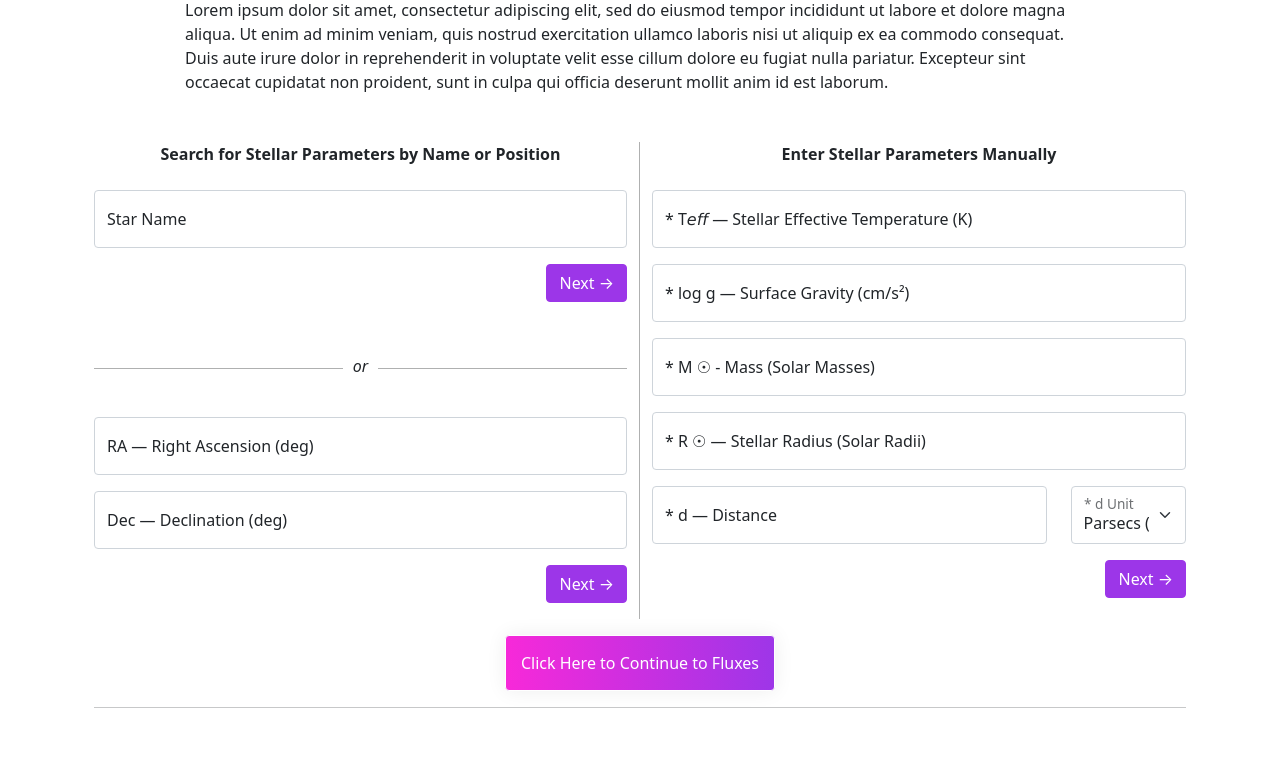
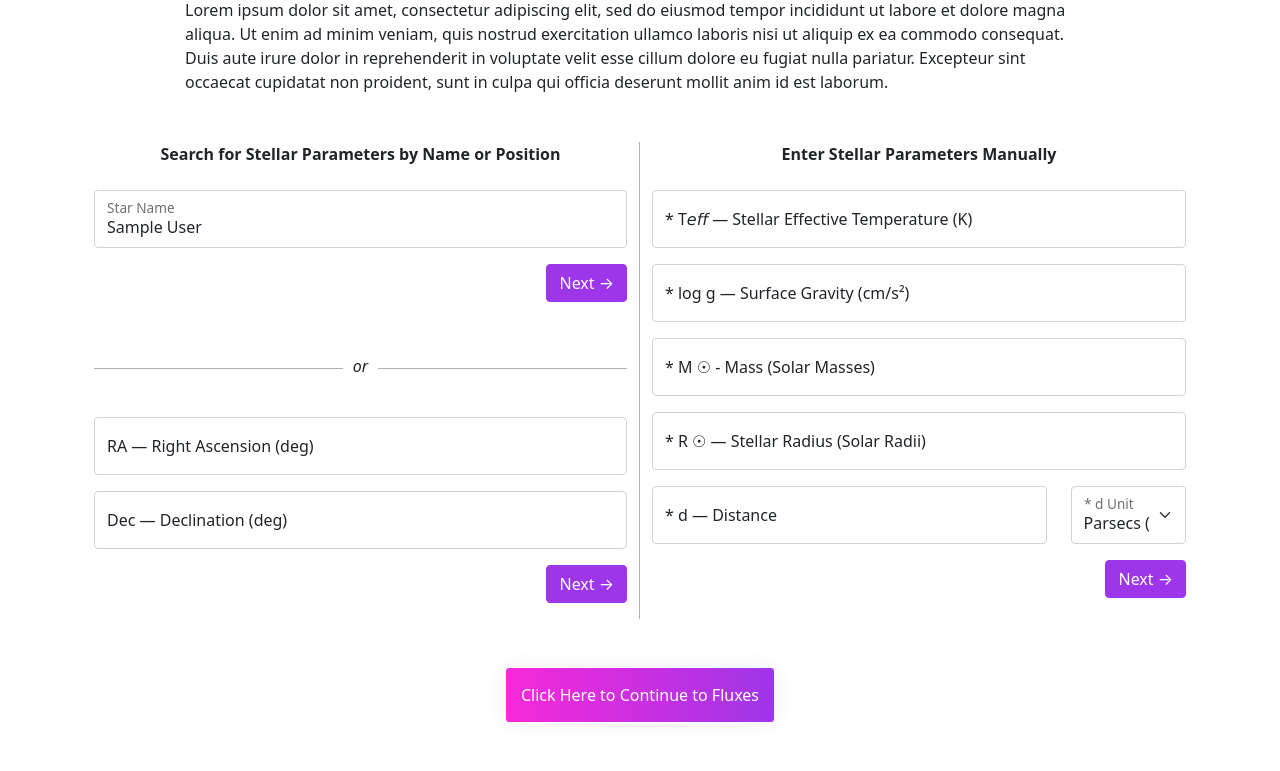
Before and after one commit to maliabarker/euv-spectra-site, a Flask app: page / in a window 1280 px wide. Shown: the part 203-974 px from the top of the page. Before the commit the page ends 911 px from the top, so only its background shows below. Run offline with Flask 2, Linux system fonts and the light colour scheme; the visitor is signed in with stand-in values (Sample User, id 1).

Commit message:
[edit, add] completed front end for fluxes, JS function to populate fields that match session variables, bug with JS function in which user can't choose new values once fields are populated

```diff
--- a/euv_spectra_app/main/forms.py
+++ b/euv_spectra_app/main/forms.py
@@ -1,25 +1,25 @@
 from cgitb import text
 from typing import Optional
 from flask_wtf import FlaskForm
-from wtforms import StringField, SelectField, SubmitField, IntegerField, validators, RadioField, widgets
+from wtforms import StringField, SelectField, SubmitField, DecimalField, validators, RadioField, widgets
 from wtforms.validators import DataRequired, Length
 
 class StarForm(FlaskForm):
-    teff = IntegerField('T𝘦𝘧𝘧 — Stellar Effective Temperature (K)', validators=[DataRequired()])
-    logg = IntegerField('log g — Surface Gravity (cm/s²)', validators=[DataRequired()])
-    mass = IntegerField('M ☉ - Mass (Solar Masses)', validators=[DataRequired()])
-    stell_rad = IntegerField('R ☉ — Stellar Radius (Solar Radii)', validators=[DataRequired()])
-    dist = IntegerField('d — Distance', validators=[DataRequired()])
+    teff = DecimalField('T𝘦𝘧𝘧 — Stellar Effective Temperature (K)', validators=[DataRequired()])
+    logg = DecimalField('log g — Surface Gravity (cm/s²)', validators=[DataRequired()])
+    mass = DecimalField('M ☉ - Mass (Solar Masses)', validators=[DataRequired()])
+    stell_rad = DecimalField('R ☉ — Stellar Radius (Solar Radii)', validators=[DataRequired()])
+    dist = DecimalField('d — Distance', validators=[DataRequired()])
     dist_unit = SelectField('d Unit', validators=[DataRequired()], choices=[('pc', 'Parsecs (pc)'), ('mas', 'Milliarcseconds (mas)')])
     submit = SubmitField('Next →')
 
 class StarNameForm(FlaskForm):
-    name = StringField('Star Name', validators=[DataRequired()])
+    star_name = StringField('Star Name', validators=[DataRequired()])
     submit = SubmitField('Next →')
 
 class PositionForm(FlaskForm):
-    ra = IntegerField('RA — Right Ascension (deg)', validators=[DataRequired()])
-    dec = IntegerField('Dec — Declination (deg)', validators=[DataRequired()])
+    ra = DecimalField('RA — Right Ascension (deg)', validators=[DataRequired()])
+    dec = DecimalField('Dec — Declination (deg)', validators=[DataRequired()])
     submit = SubmitField('Next →')
 
 class StarNameParametersForm(FlaskForm):
@@ -32,8 +32,8 @@ class StarNameParametersForm(FlaskForm):
     submit = SubmitField('Next →')
 
 class FluxForm(FlaskForm):
-    fuv = IntegerField('FUV — Far Ultraviolet Spectra (μJy)', validators=[validators.Optional()])
+    fuv = DecimalField('FUV — Far Ultraviolet Spectra (μJy)', validators=[validators.Optional()])
     fuv_flag = RadioField('FUV Flag', validators=[validators.Optional()], choices=[('null', 'Not Detected'), ('upper_limit', 'Upper Limit')])
-    nuv = IntegerField('NUV — Near Ultraviolet Spectra (μJy)', validators=[validators.Optional()])
+    nuv = DecimalField('NUV — Near Ultraviolet Spectra (μJy)', validators=[validators.Optional()])
     nuv_flag = RadioField('NUV Flag', validators=[validators.Optional()], choices=[('null', 'Not Detected'), ('upper_limit', 'Upper Limit')])
     submit = SubmitField('Next →')
--- a/euv_spectra_app/main/routes.py
+++ b/euv_spectra_app/main/routes.py
@@ -183,11 +183,16 @@ def search_vizier(search_input):
 
 @main.route('/', methods=['GET', 'POST'])
 def homepage():
+    #session.clear()
+    print(session)
 
     parameter_form = StarForm()
     name_form = StarNameForm()
     position_form = PositionForm()
     flux_form = FluxForm()
+
+    # name_form.populate_obj(session)
+    # parameter_form.populate_obj(session)
 
     if request.method == 'POST':
         print('————————POSTING...————————')
@@ -213,7 +218,7 @@ def homepage():
 
         elif name_form.validate_on_submit():
             # store name data in session
-            session["star_name"] = name_form.name.data
+            session["star_name"] = name_form.star_name.data
             star_name = session['star_name']
             print(f'name form validated with star: {star_name}')
 
@@ -258,12 +263,14 @@ def homepage():
             form_data = request.form
             for key in form_data:
                 # ignoring all manual parameters, submit, csrf token, and catalog names
+                # to_ignore = ['manual', 'submit', 'csrf_token', 'catalog_name']
+                # print(bool([ele for ele in ['manual', 'submit', 'csrf_token', 'catalog_name'] if(ele in key)]))
+
                 if 'manual' not in key and 'submit' not in key and 'csrf_token' not in key and 'catalog_name' not in key:
-                    # print ('form key '+key+" "+form_data[key])
+                    print ('form key '+key+" "+form_data[key])
                     session[key] = form_data[key]
 
             print(session)
-            #return render_template('home.html', parameter_form=parameter_form, name_form=name_form, position_form=position_form, show_modal=False)
             return redirect(url_for('main.homepage'))
 
     return render_template('home.html', parameter_form=parameter_form, name_form=name_form, position_form=position_form, flux_form=flux_form, show_modal=False)
--- a/euv_spectra_app/templates/home.html
+++ b/euv_spectra_app/templates/home.html
@@ -3,7 +3,7 @@
 {% block title %}{% endblock %}
 {% block content %}
 
-    <div class="container">
+    <div class="container" onload="checkSession()">
 
         <div id="overlay">
             <div class="d-flex justify-content-center">
@@ -31,8 +31,8 @@
                     <fieldset>
                         {{ name_form.csrf_token }}
                         <div class="form-floating mb-3">
-                            {{ name_form.name(class="form-control", placeholder="Star Name") }}
-                            {{ name_form.name.label }}
+                            {{ name_form.star_name(class="form-control", placeholder="Star Name") }}
+                            {{ name_form.star_name.label }}
                         </div>
                         <div class="d-flex justify-content-end">
                             {{ name_form.submit(class="btn btn-primary mb-3", for="name-form", onclick="displayLoading();") }}
@@ -272,53 +272,98 @@
 
         </div>
 
-        <div class="text-center mt-3">
+        <div class="text-center my-5">
             <button class="btn btn-primary" id="flux-continue-btn">Click Here to Continue to Fluxes</button>
         </div>
 
-        <hr>
+        <!-- <hr> -->
 
         <div id="flux-container">
+
             {% if (session.teff and session.logg and session.mass and session.stell_rad and session.dist) %}
+                <div class="row">
+
+
+                    <div class="col-sm-6" id="home-left-col">
+                        <p class="text-center mb-4 mt-2"><b>Search GALEX for Flux Values</b></p>
+                        <!--—————————NAME FORM——————————-->
+                        <form action='/' method='POST' id="name-form">
+                            <fieldset>
+                                {{ name_form.csrf_token }}
+                                <div class="form-floating mb-3">
+                                    {{ name_form.star_name(class="form-control", placeholder="Star Name") }}
+                                    {{ name_form.star_name.label }}
+                                </div>
+                                <div class="d-flex justify-content-end">
+                                    {{ name_form.submit(class="btn btn-primary mb-3", for="name-form", onclick="displayLoading();") }}
+                                </div>
+                            </fieldset>
+                        </form>
+
+                        <p id="home-or" class="mb-3"><span>or</span></p>
+
+                        <!--—————————POSITION FORM——————————-->
+                        <form action="/" method="POST" id="position-form">
+                            <fieldset>
+                                {{ position_form.csrf_token }}
+                                <div class="form-floating mb-3">
+                                    {{ position_form.ra(class="form-control", placeholder="RA") }}
+                                    {{ position_form.ra.label }}
+                                </div>
+                                <div class="form-floating mb-3">
+                                    {{ position_form.dec(class="form-control", placeholder="dec") }}
+                                    {{ position_form.dec.label }}
+                                </div>
+                                <div class="d-flex justify-content-end">
+                                    {{ position_form.submit(class="btn btn-primary mb-3", for="position-form", onclick="displayLoading();") }}
+                                </div>
+                            </fieldset>
+                        </form>
+                    </div>
+
+
+                    <div class="col-sm-6">
+                        <p class="text-center mb-4 mt-2"><b>Enter FUV & NUV Fluxes Manually</b></p>
                         <form id="flux-form" action="/" method="POST">
                             <fieldset>
                                 {{ flux_form.csrf_token }}
-                        <div class="row mt-2">
-                            <div class="col-sm-9">
-                                <div class="form-floating mb-3">
+
+                                <div class="form-floating mb-2">
                                     {{ flux_form.fuv(class="form-control", placeholder="FUV — Far Ultraviolet Spectra in Microjanskys (mjy)") }}
                                     {{ flux_form.fuv.label }}
                                 </div>
+                                <div id="fuv-flags-container" class="text-center">
+                                    <span class="me-3">FUV Flags:</span>
+                                    {% for subfield in flux_form.fuv_flag %}
+                                        <div class="form-check form-check-inline my-4">
+                                            {{ subfield(class="form-check-input") }}
+                                            {{ subfield.label(class="form-check-label") }}
                                         </div>
-                            <div class="col-sm-3">
-                                <div class="form-floating mb-3">
-                                    {{ flux_form.fuv_flag(class="form-select") }}
-                                    <label for="floatingSelect">Specify</label>
-                                </div>
-                            </div>
+                                    {% endfor %}
                                 </div>
 
-                        <div class="row">
-                            <div class="col-sm-9">
-                                <div class="form-floating mb-3">
+                                <div class="form-floating mb-2">
                                     {{ flux_form.nuv(class="form-control", placeholder="NUV — Near Ultraviolet Spectra in Microjanskys (mjy)") }}
                                     {{ flux_form.nuv.label }}
                                 </div>
+                                <div id="nuv-flags-container" class="text-center">
+                                    <span class="me-3">NUV Flags:</span>
+                                    {% for subfield in flux_form.nuv_flag %}
+                                        <div class="form-check form-check-inline my-4">
+                                            {{ subfield(class="form-check-input") }}
+                                            {{ subfield.label(class="form-check-label") }}
                                         </div>
-                            <div class="col-sm-3">
-                                <div class="form-floating mb-3">
-                                    {{ flux_form.nuv_flag(class="form-select") }}
-                                    <label for="floatingSelect">Specify</label>
+                                    {% endfor %}
                                 </div>
-                            </div>
-                        </div>
-
                                 <div class="d-flex justify-content-end">
                                     {{ flux_form.submit(class="btn btn-primary mb-3", for="flux-form") }}
                                 </div>
                             </fieldset>
                         </form>
+                    </div>
+                </div>
             {% endif %}
+
         </div>
     </div>
 
@@ -328,6 +373,8 @@
 
 {% block script %}
     <script type="text/javascript">
+
+
         function showModal() {
             var myModalEl = document.getElementById('myModal');
             var modal = new bootstrap.Modal(myModalEl);
@@ -395,5 +442,23 @@
             return true; // submit the form
         };
 
+        function checkSession() {
+            var inputs;
+            const session = JSON.parse('{{ session|tojson|safe }}');
+            console.log(session);
+
+            inputs = document.getElementsByTagName('input');
+
+            for (i = 0; i < inputs.length; i++){
+                if((session.hasOwnProperty(inputs[i].name)) && (inputs[i].name != 'csrf_token')){
+                    console.log(inputs[i]);
+                    console.log(session[inputs[i].name]);
+                    inputs[i].value = session[inputs[i].name];
+                };
+            };
+        };
+
+        window.onload = checkSession;
+
     </script>
 {% endblock %}
```
Lines whose indentation alone changed are shown as unchanged.
